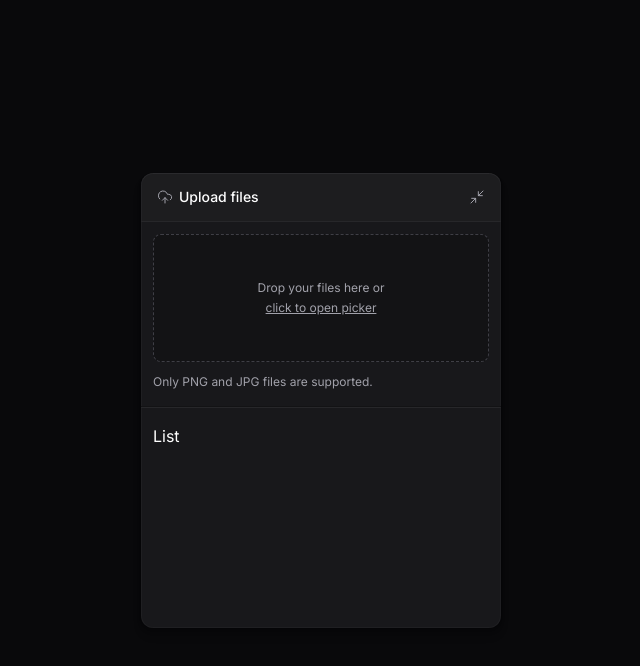
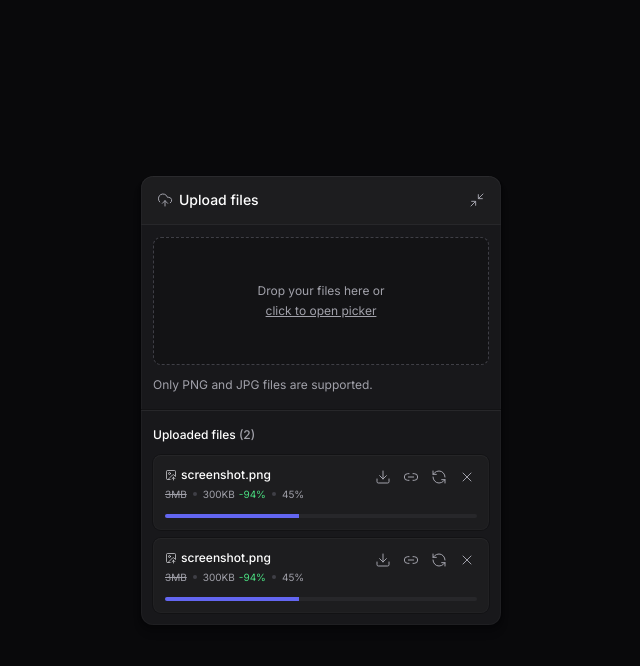
Before and after one commit to RenatoTMLima/ftr-upload-widget-web, a React (Vite) app: page / in a window 1280 px wide. Both pictures are taken after a click on the button "Upload files". Shown: the top 666 px of the page, without its empty margins (319-959 px from the left). Built offline with nearby package versions, Linux system fonts and the light colour scheme.

Commit message:
upload list and items

```diff
--- a/package.json
+++ b/package.json
@@ -11,6 +11,7 @@
   },
   "dependencies": {
     "@radix-ui/react-collapsible": "^1.1.3",
+    "@radix-ui/react-progress": "^1.1.2",
     "lucide-react": "^0.482.0",
     "react": "^19.0.0",
     "react-dom": "^19.0.0",
--- /dev/null
+++ b/src/components/upload-widget/upload-item.tsx
@@ -0,0 +1,53 @@
+import * as Progress from '@radix-ui/react-progress'
+import { Download, ImageUp, Link2, RefreshCcw, X } from 'lucide-react'
+import { Button } from '../ui/button'
+
+export function UploadWidgetUploadItem() {
+  return (
+    <div className="p-3 rounded-lg flex flex-col gap-3 shadow-shape-content bg-white/2 relative overflow-hidden">
+      <div className="flex flex-col gap-1">
+        <span className="text-xs font-medium flex items-center gap-1">
+          <ImageUp className="size-3 text-zinc-300" strokeWidth={1.5} />
+          <span>screenshot.png</span>
+        </span>
+
+        <span className="text-xxs text-zinc-400 flex gap-1.5 items-center">
+          <span className="line-through">3MB</span>
+          <div className="size-1 rounded-full bg-zinc-700" />
+          <span>
+            300KB
+            <span className="text-green-400 ml-1">-94%</span>
+          </span>
+          <div className="size-1 rounded-full bg-zinc-700" />
+          <span>45%</span>
+        </span>
+      </div>
+
+      <Progress.Root className="bg-zinc-800 rounded-full h-1 overflow-hidden">
+        <Progress.Indicator
+          className="bg-indigo-500 h-1"
+          style={{ width: '43%' }}
+        />
+      </Progress.Root>
+
+      <div className="absolute top-2.5 right-2.5 flex items-center gap-1">
+        <Button size="icon-sm">
+          <Download className="size-4" strokeWidth={1.5} />
+          <span className="sr-only">Download compressed image</span>
+        </Button>
+        <Button size="icon-sm">
+          <Link2 className="size-4" strokeWidth={1.5} />
+          <span className="sr-only">Copy remote URL</span>
+        </Button>
+        <Button size="icon-sm">
+          <RefreshCcw className="size-4" strokeWidth={1.5} />
+          <span className="sr-only">Retry upload</span>
+        </Button>
+        <Button size="icon-sm">
+          <X className="size-4" strokeWidth={1.5} />
+          <span className="sr-only">Cancel upload</span>
+        </Button>
+      </div>
+    </div>
+  )
+}
--- a/src/components/upload-widget/upload-list.tsx
+++ b/src/components/upload-widget/upload-list.tsx
@@ -1,3 +1,16 @@
+import { UploadWidgetUploadItem } from './upload-item'
+
 export function UploadWidgetUploadList() {
-  return <div className="px-3 h-48">List</div>
+  return (
+    <div className="px-3 flex flex-col gap-3">
+      <span className="text-xs font-medium">
+        Uploaded files <span className="text-zinc-400">(2)</span>
+      </span>
+
+      <div className="space-y-2">
+        <UploadWidgetUploadItem />
+        <UploadWidgetUploadItem />
+      </div>
+    </div>
+  )
 }
--- a/tailwind.config.js
+++ b/tailwind.config.js
@@ -11,6 +11,9 @@
       fontFamily: {
         sans: ["Inter", ...theme.fontFamily.sans],
       },
+      fontSize: {
+        xxs: "0.625rem",
+      },
       boxShadow: {
         shape:
           "0px 8px 8px rgba(0, 0, 0, 0.1), 0px 4px 4px rgba(0, 0, 0, 0.1), 0px 2px 2px rgba(0, 0, 0, 0.1), 0px 0px 0px 1px rgba(0, 0, 0, 0.1), inset 0px 0px 0px 1px rgba(255, 255, 255, 0.03), inset 0px 1px 0px rgba(255, 255, 255, 0.03)",
```
Also changed, not shown: 1 other file (tests, documents, lock files or other folders).
